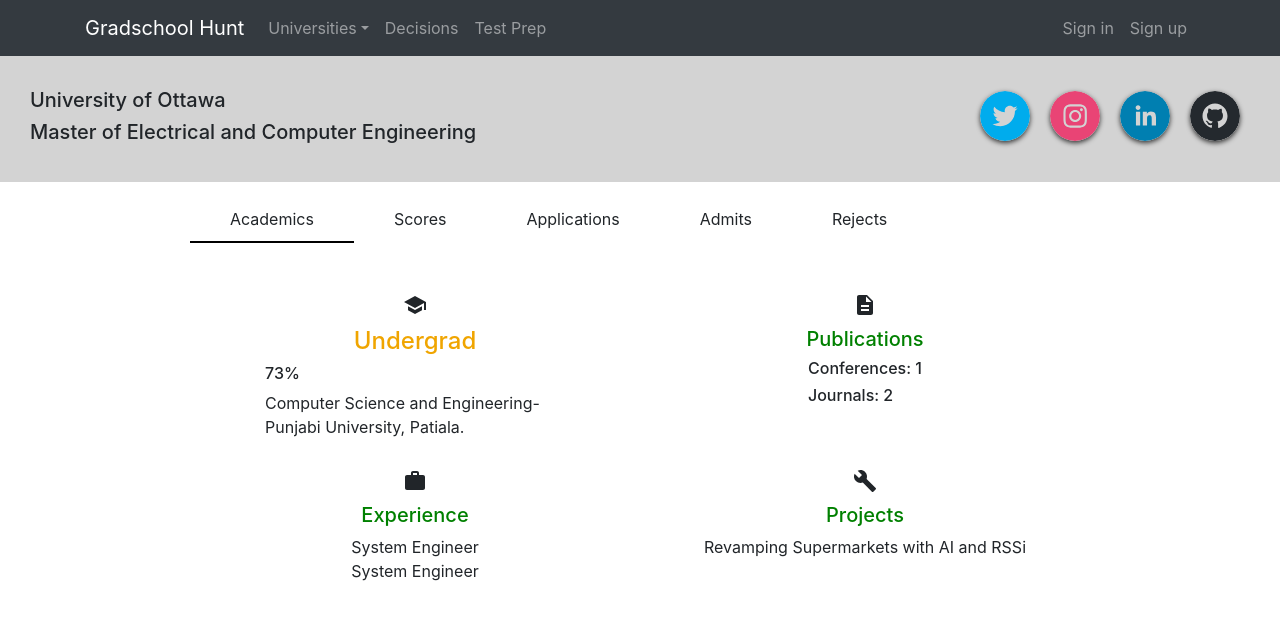
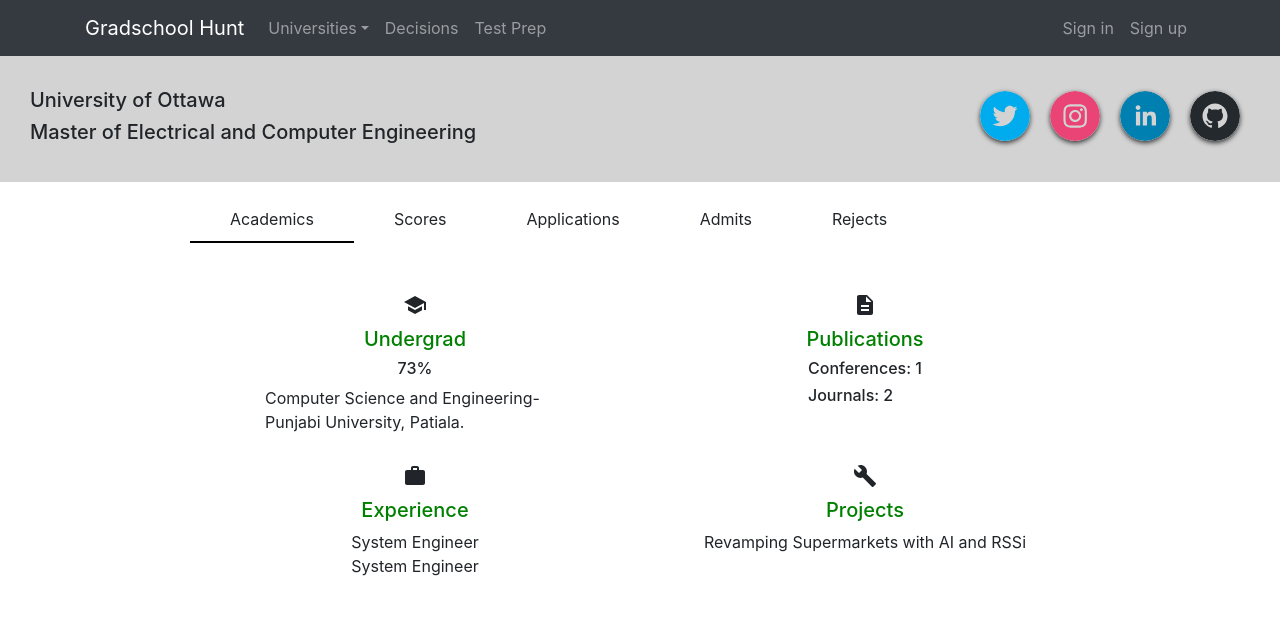
Before and after one commit to prashantkaushik97/gradschool-hunt, a React (Create React App) app: page /profile in a window 1280 px wide. Shown: the top 620 px of the page. Built offline with nearby package versions, Linux system fonts and the light colour scheme; no server answers.

Commit message:
ProfileAcademics update

```diff
--- a/src/components/ProfileAcademics.js
+++ b/src/components/ProfileAcademics.js
@@ -12,7 +12,7 @@
           <Logo>
             <SchoolIcon />
           </Logo>
-          <h4>Undergrad</h4>
+          <h5>Undergrad</h5>
           <h6>73%</h6>
 
           <span>
@@ -126,6 +126,10 @@
   h3 {
     color: red;
   }
+  h6 {
+    margin-left: auto;
+    margin-right: auto;
+  }
   .hidden {
     visibility: hidden;
   }
```
